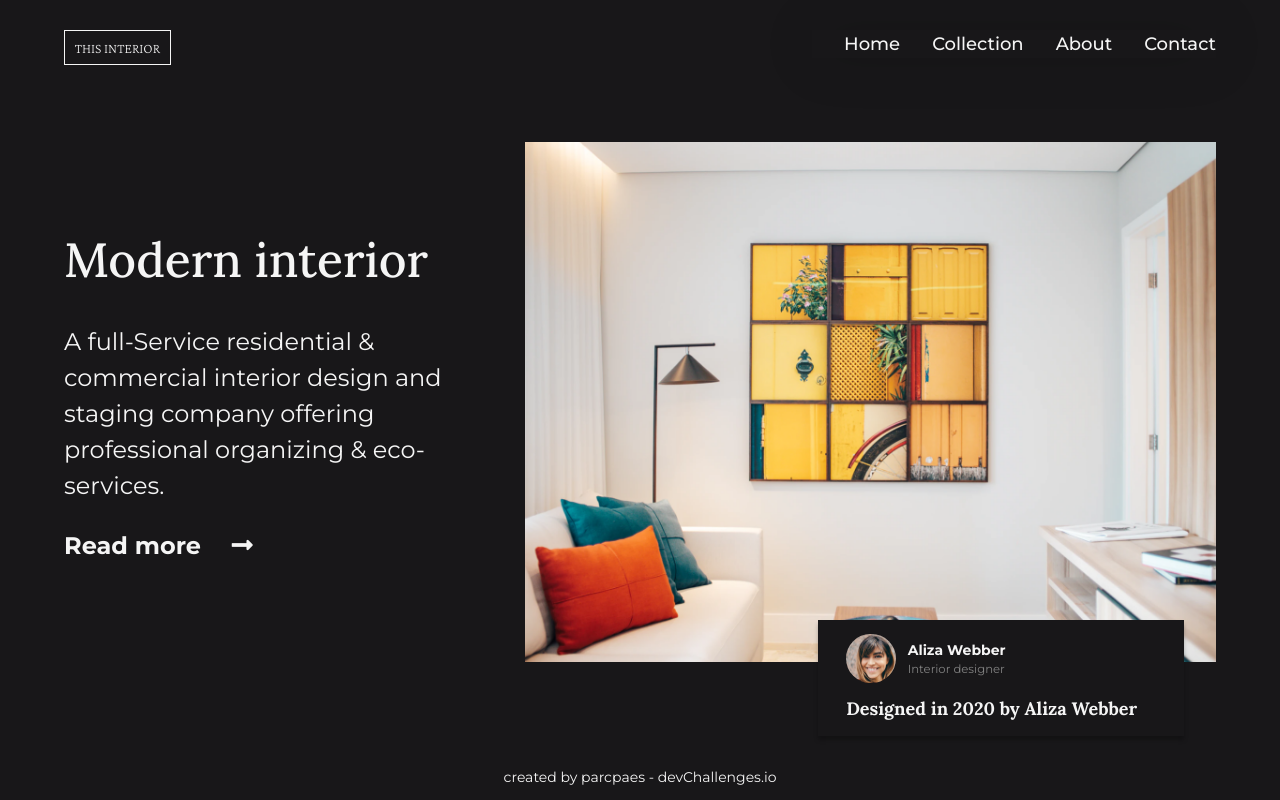
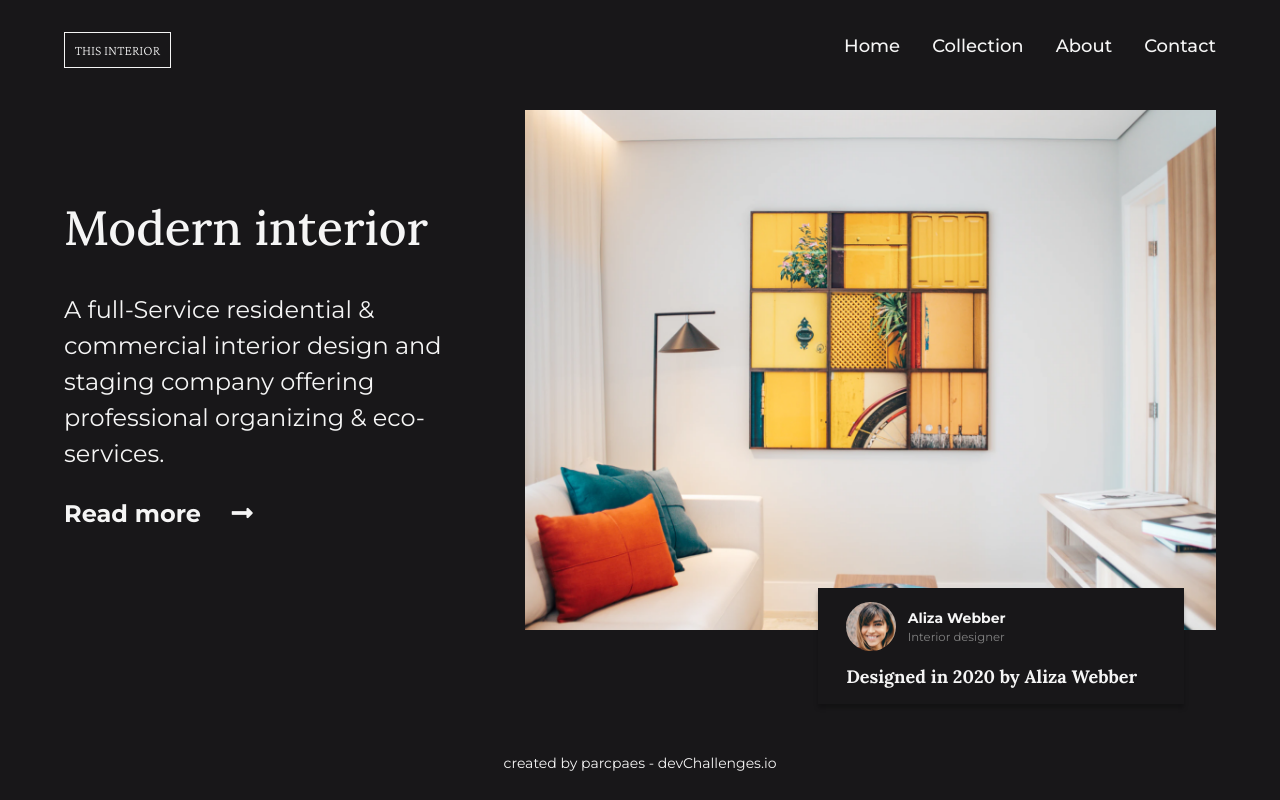
Before and after one commit to parcpaes/webdesign, a plain HTML site: page interiorConsultant/index.html in a window 1280 px wide. Drawn offline with nearby package versions, Linux system fonts and the light colour scheme.

Commit message:
style: enhance css and html structure
- avoid adding many selector into media query
- fix the stacking context

```diff
--- a/interiorConsultant/css/style.css
+++ b/interiorConsultant/css/style.css
@@ -14,6 +14,9 @@ font-family: 'Montserrat', sans-serif;
   --clr-text-primary: whitesmoke;
   --clr-text-secondary: #828282;
 }
+html, body{
+  height: 100%;
+}
 
 body {
   font-family: 'Montserrat', sans-serif;
@@ -22,28 +25,37 @@ body {
   background-color: var(--clr-primary);
   margin: 0;
   color: var(--clr-text-primary);
-  overflow-x: hidden;
 }
 
 .section {
-  display: grid;
+  display: flex;
+  flex-direction: column;
   margin: 0 auto;
-  grid-template-rows: min-content;
   width: 90vw;
-  height: 100vh;
-  padding-top: 1.125em;
+  max-width: 1440px;
+  min-height: 100%;
+  padding-top: 2rem;
+  overflow: hidden;
 }
+
+.header{
+  display: flex;
+  isolation: isolate;
+  justify-content: space-between;
+  align-items: flex-start;
+  position: relative;
+  z-index: 1;
+}
+
 .nav {
   background: var(--clr-primary);
-  position: absolute;
+  position: fixed;
   right: 0;
   top: 0;
-  box-shadow: 0 0 3em rgba(0, 0, 0, 0.15);
   transform: translateX(100%);
   transition: transform 300ms cubic-bezier(0.5, 0, 0.5, 1);
   font-size: 1.125rem;
   font-weight: 500;
-  z-index: 100;
   width: 100vw;
 }
 
@@ -52,12 +64,13 @@ body {
   display: flex;
   flex-direction: column;
   justify-content: center;
+  gap:2rem;
   align-items: center;
   height: 100vh;
 }
 
 .nav__item {
-  margin-bottom: 3em;
+  margin-bottom: 1em;
 }
 
 .nav__link {
@@ -154,8 +167,15 @@ body {
 }
 
 .content {
-  padding: 1rem 0;
+  margin: auto 0;
 }
+
+.content {
+  display: flex;
+  flex-flow: row wrap;
+  align-items: center;
+}
+
 .content__title {
   font-family: 'Lora', serif;
   font-size: 3rem;
@@ -184,10 +204,23 @@ figure {
   margin-left: 0;
   margin-right: 0;
   position: relative;
+  isolation: isolate;
 }
+
 .content__img {
   width: 100%;
   object-fit: cover;
+
+}
+
+figure {
+  flex: 1 1 60%;
+}
+
+.content__description {
+  flex: 1 1 40%;
+  padding-right: 2em;
+  min-width: 22ch;
 }
 
 .card {
@@ -197,11 +230,10 @@ figure {
   grid-template-columns: 16% 1fr;
   gap: 12px;
   box-shadow: 0 4px 4px rgba(0, 0, 0, 0.25);
-  max-width: 300px;
+  min-width: 300px;
   bottom: -70px;
   right: 2rem;
   padding: 1em 2em;
-  z-index: 2;
 }
 
 .card__profile {
@@ -232,64 +264,30 @@ figure {
 }
 
 .footer {
-  justify-self: center;
-  align-self: flex-end;
-  margin: 10% 0 0 0;
+  margin: 60px 0 0 0;
+  align-self: center;
+  padding: 1em 0;
 }
 
 @media (min-width: 760px) {
-  .section {
-    grid-template-rows: repeat(3, 1fr);
-    max-width: 1440px;
-  }
-  .header {
-    display: flex;
-    margin: 1em 0 0 0;
-    align-items: flex-start;
-  }
-
-  .content {
-    display: flex;
-    flex-flow: row wrap;
-    align-items: center;
-    margin: 0;
-    padding-top: 2rem;
-  }
   .nav {
     transform: translateX(0);
     width: auto;
     position: static;
-    justify-self: flex-end;
-    margin-left: auto;
-    z-index: 1;
   }
+
   .nav__list {
     flex-direction: row;
-    height: auto;
     margin: 0;
     padding: 0.2rem 0;
+    height: initial;
   }
-  .nav__item {
-    margin: 0 0 0 2rem;
-  }
+
   .hamburger {
     display: none;
   }
   .nav__toggle {
     display: none;
   }
-  figure {
-    flex: 1 1 60%;
-  }
-  .content__description {
-    flex: 1 1 40%;
-    padding-right: 2em;
-    min-width: 22ch;
-  }
-  .card {
-    max-width: 400px;
-  }
-  .footer {
-    margin-top: 5%;
-  }
+
 }
--- a/interiorConsultant/index.html
+++ b/interiorConsultant/index.html
@@ -35,21 +35,19 @@
           </ul>
         </nav>
       </header>
-      <div class="content">
+      <main class="content">
         <div class="content__description">
           <h1 class="content__title">Modern interior</h1>
           <p class="content__text">
-            A full-Service residential & commercial interior design and staging
-            company offering professional organizing & eco-services.
+            A full-Service residential & commercial interior design and staging company offering professional organizing
+            & eco-services.
           </p>
-          <a href="#" class="content__read-more"
-            >Read more <i class="fas fa-long-arrow-alt-right"></i>
-          </a>
+          <a href="#" class="content__read-more">Read more <i class="fas fa-long-arrow-alt-right"></i> </a>
         </div>
         <figure>
           <img class="content__img" src="./images/photo1.png" alt="home" />
           <div class="card">
-            <img src="./images/photo2.png" alt="" class="card__profile" />
+            <img src="./images/photo2.png" alt="profile" class="card__profile" />
             <div class="card__media">
               <h4 class="card__title">Aliza Webber</h4>
               <small class="card__subtitle">Interior designer</small>
@@ -59,7 +57,7 @@
             </div>
           </div>
         </figure>
-      </div>
+      </main>
       <footer class="footer">
         <p>created by parcpaes - devChallenges.io</p>
       </footer>
```
